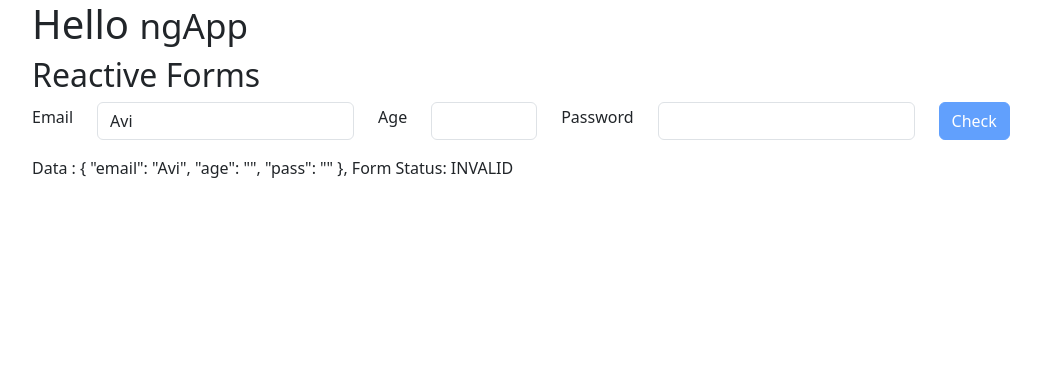
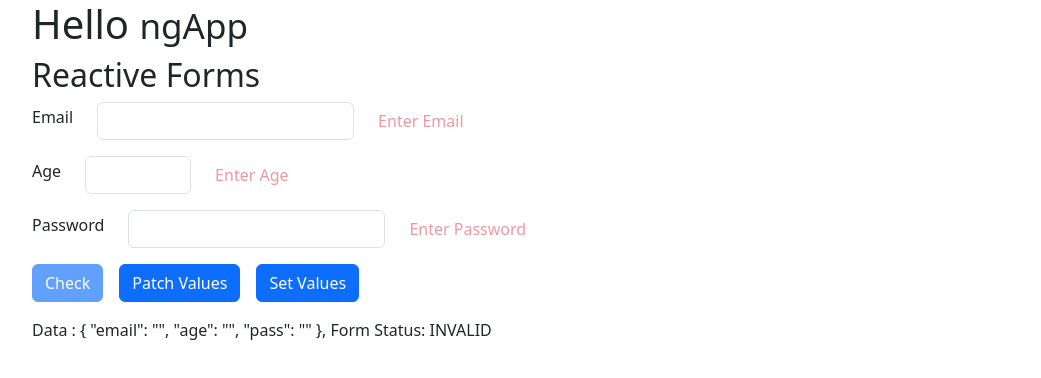
Before and after one commit to avimalhotra/ngApp, an Angular app: page / in a window 1280 px wide. Shown: the top 378 px of the page, without its empty margins (50-1091 px from the left). Built offline with nearby package versions, Linux system fonts and the light colour scheme.

Commit message:
Reactive Form validation

```diff
--- a/src/app/app.component.html
+++ b/src/app/app.component.html
@@ -8,13 +8,37 @@
         <div class="col-auto"><label for="age" class="form-label">Age </label> </div>
         <div class="col-auto"><input id="age" type="number" min="18" max="35" class="form-control" [formControl]="age" required></div> -->
 
+
         <div class="col-auto"><label for="mail" class="form-label">Email </label> </div>
-        <div class="col-auto"><input id="mail" pattern="[\w]{1,}\@[\w]{1,}" formControlName="email" type="email" class="form-control" required ></div>
+        <div class="col-auto"><input id="mail" formControlName="email" type="email" class="form-control"></div>
+        <div class="col-auto">
+            <span class="text-danger opacity-50" *ngIf="loginForm.get('email')?.hasError('required') && loginForm.get('email')?.pristine"> Enter Email </span>
+            <span class="text-danger" *ngIf="loginForm.get('email')?.invalid && loginForm.get('email')?.dirty"> Enter Valid Email Id </span>
+            <span class="text-success" *ngIf="!loginForm.get('email')?.invalid && loginForm.get('email')?.dirty"> Email Accepted </span>
+        </div>
+        <div class="col-auto w-100 m-2"></div>
         <div class="col-auto"><label for="age" class="form-label">Age </label> </div>
-        <div class="col-auto"><input id="age" type="number" min="18" max="35" formControlName="age" class="form-control" required></div>
+        <div class="col-auto"><input id="age" type="number" min="18" max="35" formControlName="age" class="form-control" ></div>
+        <div class="col-auto">
+            <span class="text-danger opacity-50" *ngIf="loginForm.get('age')?.hasError('required') && loginForm.get('age')?.pristine"> Enter Age </span>
+            <span class="text-danger" *ngIf="loginForm.get('age')?.invalid && loginForm.get('age')?.dirty"> Enter Valid Age </span>
+            <span class="text-success" *ngIf="!loginForm.get('age')?.invalid && loginForm.get('age')?.dirty"> Age Accepted </span>
+        </div>
+        <div class="col-auto w-100 m-2"></div>
         <div class="col-auto"><label for="pass" class="form-label">Password </label> </div>
-        <div class="col-auto"><input id="pass" type="password" minlength="6" formControlName="pass" class="form-control" required></div>
-        <div class="col-auto"><button type="submit" class="btn btn-primary" [disabled]="loginForm.invalid">Check</button></div>
+        <div class="col-auto"><input id="pass" type="password" formControlName="pass" class="form-control"></div>
+        <div class="col-auto">
+            <span class="text-danger opacity-50" *ngIf="loginForm.get('pass')?.hasError('required') && loginForm.get('pass')?.pristine"> Enter Password </span>
+            <span class="text-danger" *ngIf="loginForm.get('pass')?.invalid && loginForm.get('pass')?.dirty"> Enter Valid Password </span>
+            <span class="text-success" *ngIf="!loginForm.get('pass')?.invalid && loginForm.get('pass')?.dirty"> Password Accepted </span>
+        </div>
+        <div class="col-auto w-100 m-2"></div>
+        <div class="col-auto">
+            <button type="submit" class="btn btn-primary" [disabled]="loginForm.invalid"> Check </button>
+            <button type="submit" class="btn btn-primary ms-3" (click)="patchVal()"> Patch Values </button>
+            <button type="submit" class="btn btn-primary ms-3" (click)="setVal()"> Set Values</button>
+        </div>
+
         <div class="col-auto w-100 mt-3">Data : {{loginForm.value| json }}, Form Status: {{loginForm.status}}</div>
     </form>
 
--- a/src/app/app.component.ts
+++ b/src/app/app.component.ts
@@ -1,8 +1,9 @@
 import { Component } from '@angular/core';
 import { RouterOutlet } from '@angular/router';
 import { CommonModule } from '@angular/common';
-import { FormsModule } from '@angular/forms';
+import { FormsModule, Validators } from '@angular/forms';
 import { ReactiveFormsModule } from '@angular/forms';
+import { Validator, FormBuilder } from '@angular/forms';
 import { FormControl, FormGroup, FormArray } from '@angular/forms';
 
 
@@ -16,15 +17,27 @@ import { FormControl, FormGroup, FormArray } from '@angular/forms';
 export class AppComponent {
   title = 'ngApp';
 
-  name="Avi";
   //email = new FormControl('');
   //age = new FormControl('');
 
-  loginForm=new FormGroup({
-      email:new FormControl(`${this.name}`),
-      age:new FormControl(""),
-      pass:new FormControl(""),
+  /* loginForm=new FormGroup({
+      email:new FormControl("",[Validators.required, Validators.pattern(/[\w]{1,}\@[\w]{1,}\.[\w]{2,}/)]),
+      age:new FormControl("",[Validators.required,Validators.min(18),Validators.max(25)]),
+      pass:new FormControl("",[Validators.required,Validators.pattern(/(?=.*[a-z])(?=.*[A-Z])(?=.*[0-9])(?=.{8,12})/)]),
+  }); */
+
+  constructor(private fb:FormBuilder){ }
+
+  loginForm:FormGroup=this.fb.group({
+    email:new FormControl("",[Validators.required, Validators.pattern(/[\w]{1,}\@[\w]{1,}\.[\w]{2,}/)]),
+    age:new FormControl("",[Validators.required,Validators.min(18),Validators.max(25)]),
+    pass:new FormControl("",[Validators.required,Validators.pattern(/(?=.*[a-z])(?=.*[A-Z])(?=.*[0-9])(?=.{8,12})/)]),
   });
+
+
+  patchVal(){this.loginForm.patchValue({email:"user@domian.com"}) }
+  setVal(){this.loginForm.setValue({email:"user@domian.com",age:0, pass:'00000000'}) }
+
 
   submitForm(){
     console.log(this.loginForm.value);
```
